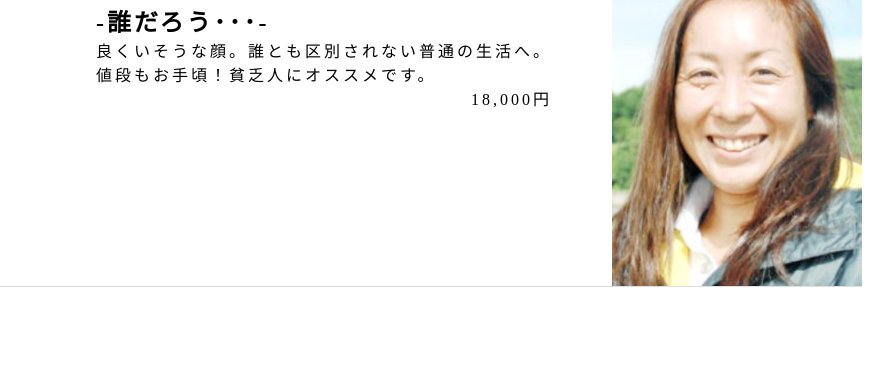
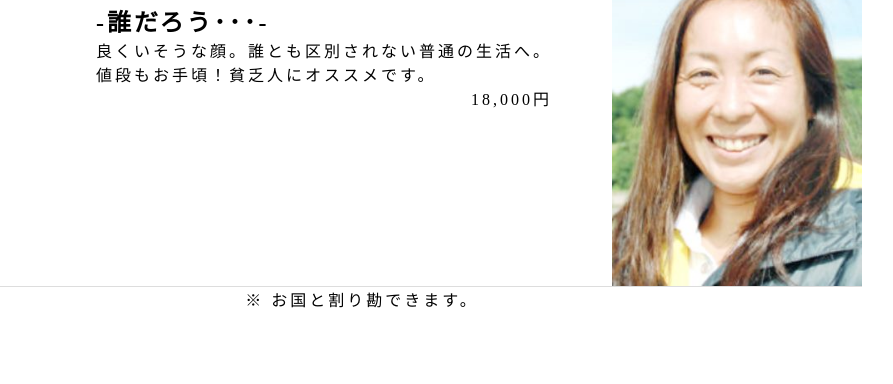
Before and after one commit to testarocom/want-face, a plain HTML site: page index.html in a window 1280 px wide. Shown: the part 2596-2980 px from the top of the page, without its empty margins (278-1171 px from the left). Drawn offline with Linux system fonts and the light colour scheme.

Commit message:
Update index.html

```diff
--- a/index.html
+++ b/index.html
@@ -88,6 +88,7 @@
                         </div>
                     </div>
                 </div>
+                <p>※ お国と割り勘できます。</p>
             </div>
         </div>
         <div class="container">
```
